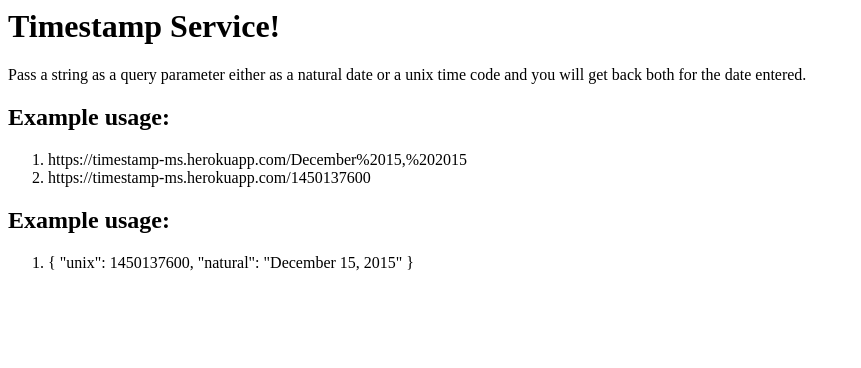
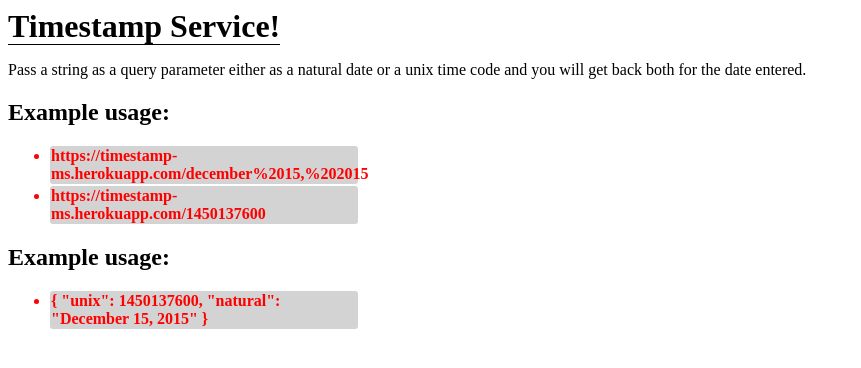
Before and after one commit to seandenison26/fcc-timestamp, a website: page index.html in a window 1280 px wide. Shown: the whole page, without its empty margins (0-861 px from the left). Drawn offline with Linux system fonts and the light colour scheme.

Commit message:
Added css

```diff
--- a/index.html
+++ b/index.html
@@ -1,5 +1,8 @@
 
 <html>
+	<head>
+		<link rel="stylesheet" type="text/css" href="style.css">
+	</head>
 
 	<main>
 
@@ -8,15 +11,15 @@
 		<p>Pass a string as a query parameter either as a natural date or a unix time code and you will get back both for the date entered.</p>
 
 		<h2> Example usage: </h2>
-	<ol>
-		<li>https://timestamp-ms.herokuapp.com/December%2015,%202015</li>
+			<ul>
+				<li>https://timestamp-ms.herokuapp.com/december%2015,%202015</li>
 				<li>https://timestamp-ms.herokuapp.com/1450137600</li>
-	</ol>
+			</ul>
 
 		<h2> Example usage: </h2>
 
-	<ol>
+			<ul>
 				<li> { "unix": 1450137600, "natural": "December 15, 2015" }</li>
-	</ol>
+			</ul>
 	</main>
 </html>
--- /dev/null
+++ b/style.css
@@ -0,0 +1,14 @@
+h1 {
+	border-bottom: solid black 1px;
+	display: inline;
+}
+
+li {
+	color: red;
+	background: lightgrey;
+	padding: 1px;
+	margin: 2px;
+	border-radius: 3px;
+	width: 25%;
+	font-weight: bold;
+}
```
Lines whose indentation alone changed are shown as unchanged.
